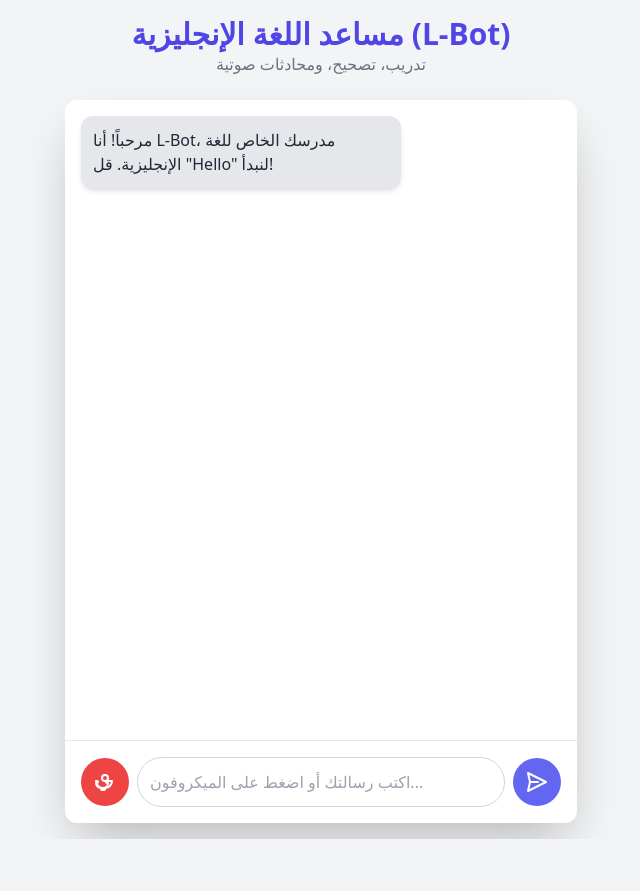
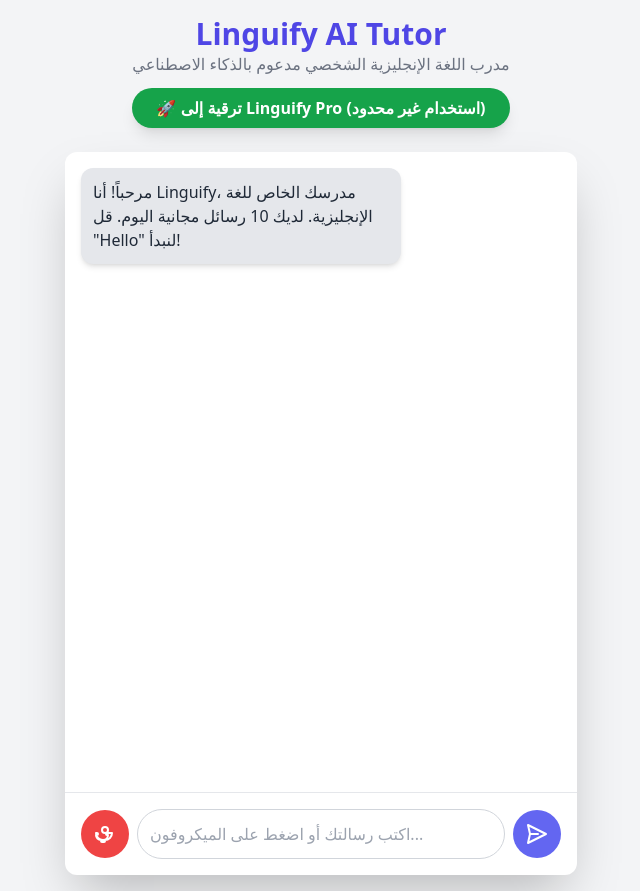
Before and after one commit to blacksword85/AI-Language-Tutor-Bot, a Flask app: page / in a window 1280 px wide. Shown: the whole page, without its empty margins (319-959 px from the left). Before the commit the page ends 839 px from the top, so only its background shows below. Run offline with Flask 3, Linux system fonts and the light colour scheme; some libraries are stand-ins or nearby versions.

Commit message:
Update index.html

```diff
--- a/templates/index.html
+++ b/templates/index.html
@@ -3,7 +3,7 @@
 <head>
     <meta charset="UTF-8">
     <meta name="viewport" content="width=device-width, initial-scale=1.0">
-    <title>AI Language Tutor</title>
+    <title>Linguify AI Tutor</title>
     <script src="https://cdn.tailwindcss.com"></script>
     <style>
         #chat-window {
@@ -16,15 +16,20 @@
 <body class="bg-gray-100 min-h-screen flex flex-col items-center p-4">
 
     <header class="w-full max-w-lg text-center mb-6">
-        <h1 class="text-3xl font-bold text-indigo-600">مساعد اللغة الإنجليزية (L-Bot)</h1>
-        <p class="text-gray-500">تدريب، تصحيح، ومحادثات صوتية</p>
+        <h1 class="text-3xl font-bold text-indigo-600">Linguify AI Tutor</h1>
+        <p class="text-gray-500">مدرب اللغة الإنجليزية الشخصي مدعوم بالذكاء الاصطناعي</p>
+
+        <a href="https://blacksword85.gumroad.com/l/LinguifyAITutor" target="_blank"
+           class="mt-3 inline-block bg-green-600 text-white font-bold py-2 px-6 rounded-full shadow-lg hover:bg-green-700 transition duration-300 transform hover:scale-105">
+            🚀 ترقية إلى Linguify Pro (استخدام غير محدود)
+        </a>
     </header>
 
     <main class="w-full max-w-lg bg-white rounded-xl shadow-2xl flex flex-col">
         <div id="chat-window" class="p-4 space-y-4">
             <div class="flex justify-start">
                 <div class="p-3 rounded-xl max-w-xs shadow-md bg-gray-200 text-gray-800">
-                    مرحباً! أنا L-Bot، مدرسك الخاص للغة الإنجليزية. قل "Hello" لنبدأ!
+                    مرحباً! أنا Linguify، مدرسك الخاص للغة الإنجليزية. لديك 10 رسائل مجانية اليوم. قل "Hello" لنبدأ!
                 </div>
             </div>
             </div>
```
